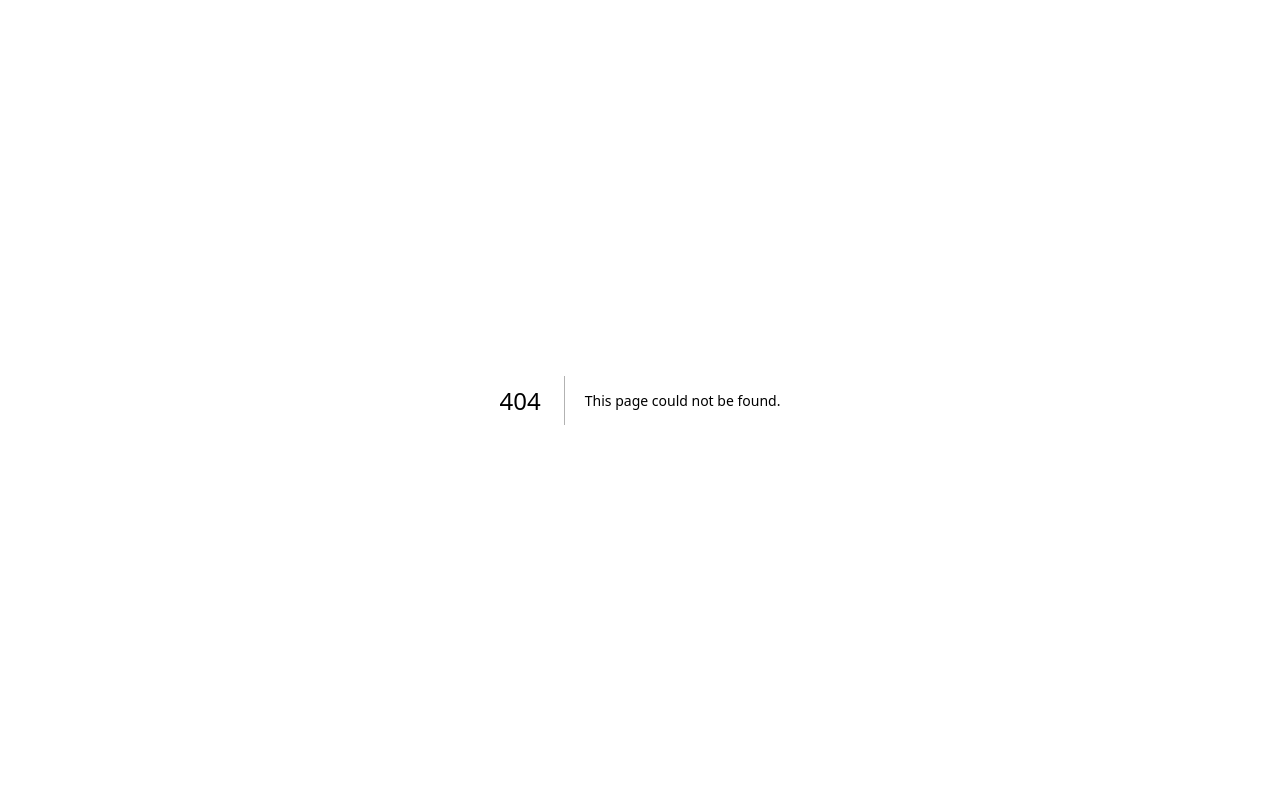
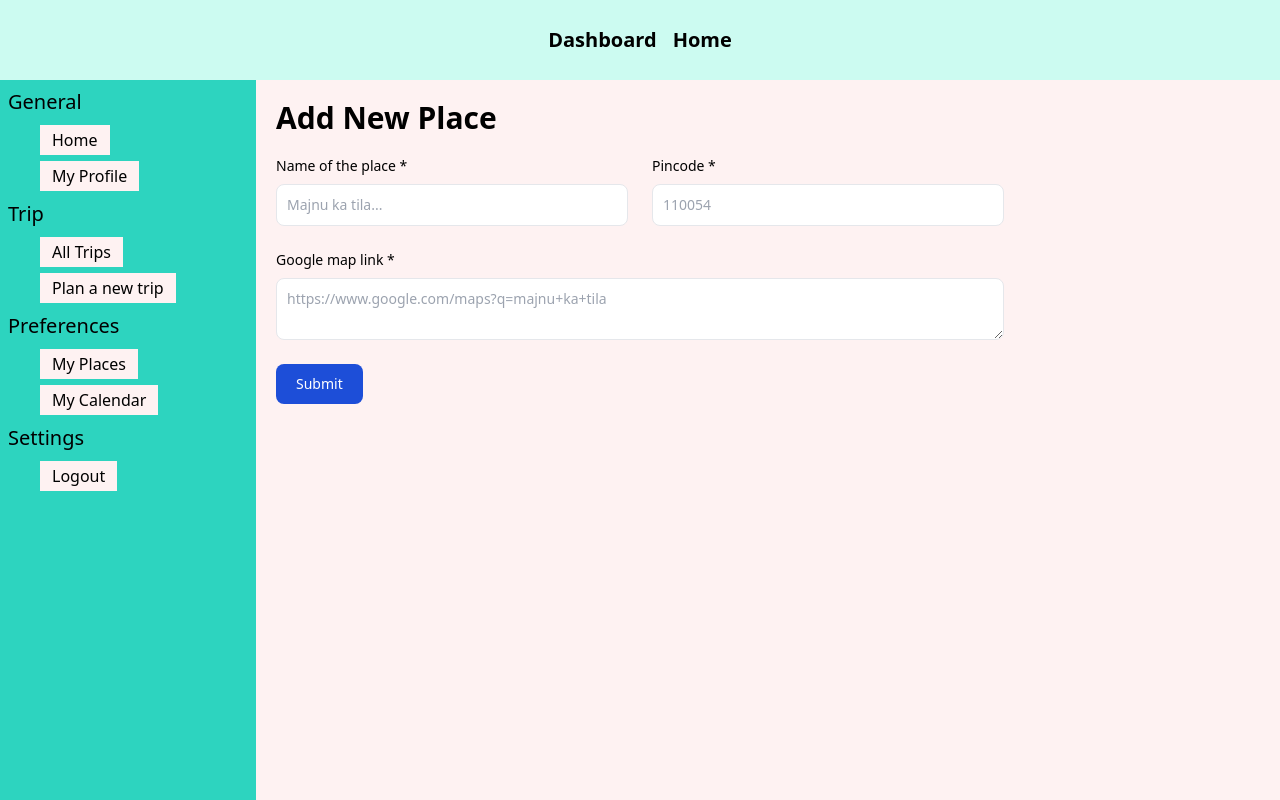
Before and after one commit to ayush02av/trip_planner-client, a Next.js app: page /dashboard/places/new in a window 1280 px wide. Before the commit this address had no page. Built offline with nearby package versions, Linux system fonts and the light colour scheme.

Commit message:
add new place UI

```diff
--- a/pages/components/dashboard/sidenav.jsx
+++ b/pages/components/dashboard/sidenav.jsx
@@ -23,7 +23,7 @@ const menu = [
                 cta: '/dashboard/trips/all'
             },
             {
-                title: 'Start a new trip',
+                title: 'Plan a new trip',
                 cta: '/dashboard/trips/new'
             }
         ]
@@ -33,6 +33,7 @@ const menu = [
         subMenu: [
             {
                 title: 'My Places',
+                cta: '/dashboard/places/all'
             },
             {
                 title: 'My Calendar',
--- /dev/null
+++ b/pages/dashboard/places/all.jsx
@@ -0,0 +1,13 @@
+import Link from 'next/link'
+import DashboardLayout from '../_layout'
+
+export default function All() {
+    return (
+        <div>
+            <div className="text-3xl font-bold mb-5">All Places</div>
+            <Link href='/dashboard/places/new' className='text-red-700'>Add a new place</Link>
+        </div >
+    )
+}
+
+All.pageLayout = DashboardLayout
--- /dev/null
+++ b/pages/dashboard/places/new.jsx
@@ -0,0 +1,44 @@
+import { useState } from 'react'
+import DashboardLayout from '../_layout'
+
+export default function New() {
+    const [form, setForm] = useState({
+        name: null,
+        pincode: null,
+        google_map_link: null
+    })
+
+    const inputHandler = (e) => {
+        setForm({
+            ...form,
+            [e.target.name]: e.target.value
+        })
+    }
+
+    const submitHandler = () => {
+    }
+
+    return (
+        <div>
+            <div className="text-3xl font-bold mb-5">Add New Place</div>
+
+            <div className="grid gap-6 mb-6 md:grid-cols-2">
+                <div>
+                    <label htmlFor="name" className="block mb-2 text-sm font-medium focus:outline-none">Name of the place *</label>
+                    <input type="text" name="name" id="name" onChange={inputHandler} value={form.name || ""} className="border text-sm rounded-lg block w-full focus:outline-none p-2.5" placeholder="Majnu ka tila..." required autoComplete='off' />
+                </div>
+                <div>
+                    <label htmlFor="pincode" className="block mb-2 text-sm font-medium focus:outline-none">Pincode *</label>
+                    <input type="number" name="pincode" id="pincode" onChange={inputHandler} value={form.pincode || ""} className="border text-sm rounded-lg block w-full focus:outline-none p-2.5" placeholder="110054" required autoComplete='off' />
+                </div>
+                <div className='col-span-2'>
+                    <label htmlFor="google_map_link" className="block mb-2 text-sm font-medium focus:outline-none">Google map link *</label>
+                    <textarea type="text" name="google_map_link" id="google_map_link" onChange={inputHandler} value={form.google_map_link || ""} className="border text-sm rounded-lg block w-full focus:outline-none p-2.5" placeholder="https://www.google.com/maps?q=majnu+ka+tila" required autoComplete='off' />
+                </div>
+            </div>
+            <button type="submit" className="text-white bg-blue-700 hover:bg-blue-800 font-medium rounded-lg text-sm w-full sm:w-auto px-5 py-2.5 text-center">Submit</button>
+        </div >
+    )
+}
+
+New.pageLayout = DashboardLayout
--- a/pages/dashboard/trips/all.jsx
+++ b/pages/dashboard/trips/all.jsx
@@ -2,7 +2,9 @@ import DashboardLayout from '../_layout'
 
 export default function All() {
     return (
-        <>Groups.All</>
+        <div>
+            <div className="text-3xl font-bold mb-5">All Trips</div>
+        </div >
     )
 }
 
```
